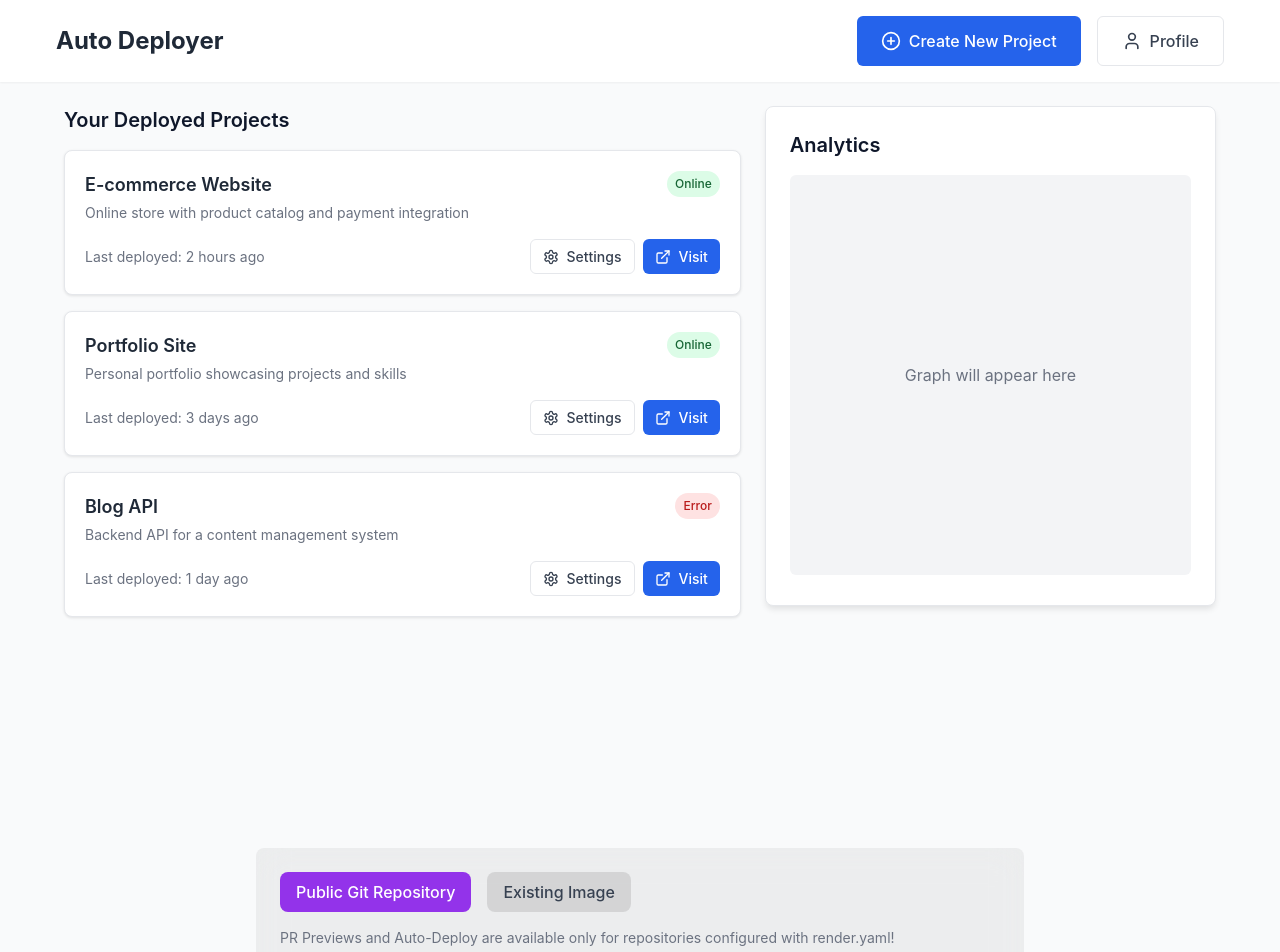
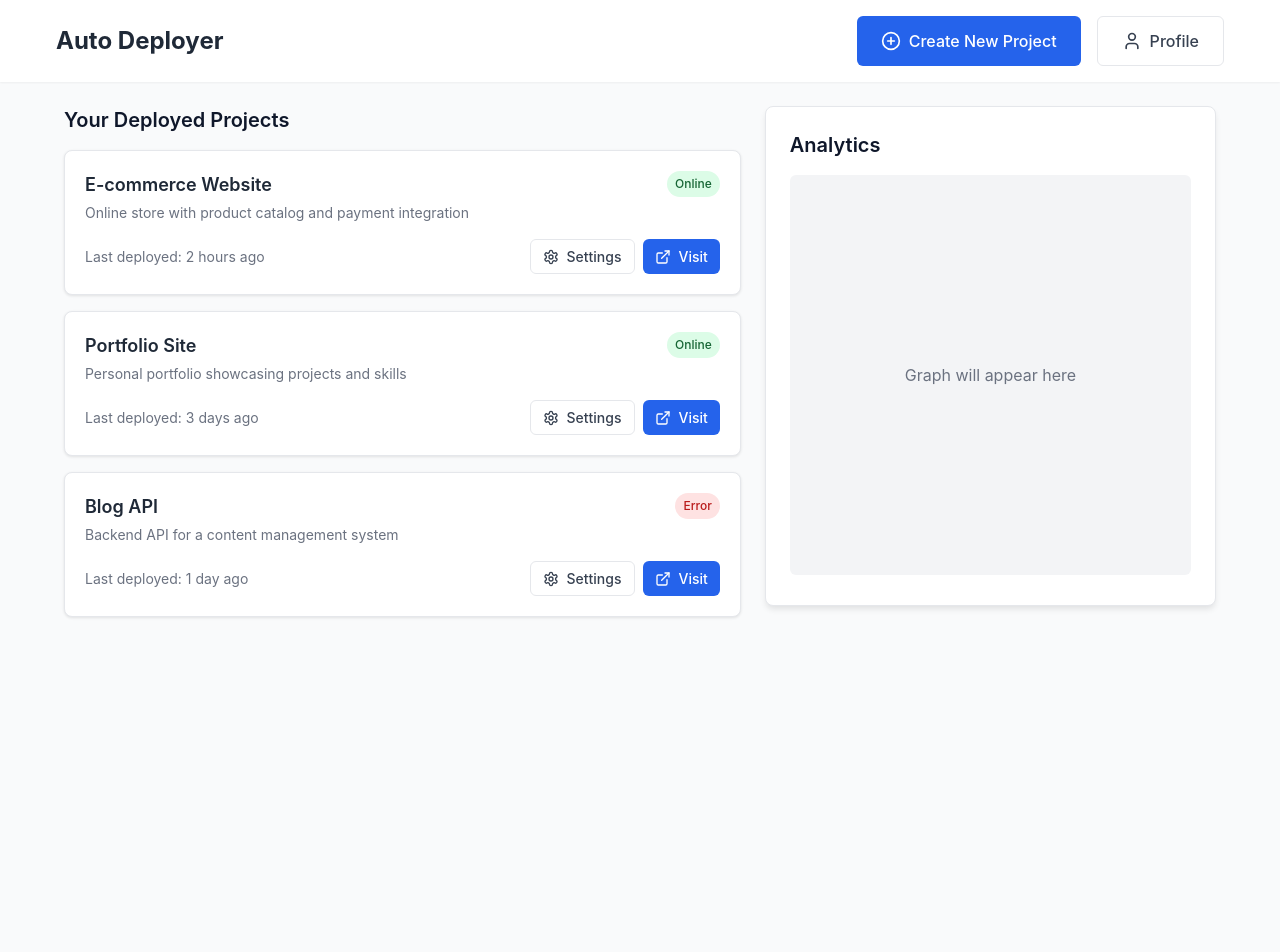
Before and after one commit to vansh-9878/AutoDeployer, a React (Vite) app: page / in a window 1280 px wide. Shown: the top 952 px of the page. After the commit the page ends 800 px from the top, so only its background shows below. Built offline with nearby package versions, Linux system fonts and the light colour scheme.

Commit message:
feat: navigate to new project page

```diff
--- a/package.json
+++ b/package.json
@@ -12,7 +12,8 @@
   "dependencies": {
     "lucide-react": "^0.479.0",
     "react": "^19.0.0",
-    "react-dom": "^19.0.0"
+    "react-dom": "^19.0.0",
+    "react-router-dom": "^7.3.0"
   },
   "devDependencies": {
     "@eslint/js": "^9.21.0",
--- a/src/App.jsx
+++ b/src/App.jsx
@@ -1,19 +1,16 @@
-import { useState } from 'react'
-
-import HomePage from './components/page'
+import { BrowserRouter as Router, Routes, Route } from "react-router-dom";
+import HomePage from "./components/page";
 import { NewProjectPage } from "./components/NewProject/NewProjectPage.jsx";
 
-
 function App() {
-
   return (
-    <>
-      <div className="min-h-screen bg-gray-50">
-        <HomePage />
-        <NewProjectPage />
-      </div>
-    </>
-  )
+    <Router>
+      <Routes>
+        <Route path="/" element={<HomePage />} />
+        <Route path="/new-project" element={<NewProjectPage />} />
+      </Routes>
+    </Router>
+  );
 }
 
-export default App
+export default App;
--- a/src/components/page.jsx
+++ b/src/components/page.jsx
@@ -1,14 +1,14 @@
-import { PlusCircle, User } from "lucide-react"
-import "./styles.css"
-import ProjectList from "./project-list"
+import { PlusCircle, User } from "lucide-react";
+import { useNavigate } from "react-router-dom";
+import "./styles.css";
+import ProjectList from "./project-list";
 
-// Dummy projects data
 const dummyProjects = [
   {
     id: "1",
     name: "E-commerce Website",
     description: "Online store with product catalog and payment integration",
-    status: "online" ,
+    status: "online",
     lastDeployed: "2 hours ago",
     url: "https://ecommerce-example.vercel.app",
   },
@@ -16,7 +16,7 @@ const dummyProjects = [
     id: "2",
     name: "Portfolio Site",
     description: "Personal portfolio showcasing projects and skills",
-    status: "online" ,
+    status: "online",
     lastDeployed: "3 days ago",
     url: "https://portfolio-example.vercel.app",
   },
@@ -28,17 +28,18 @@ const dummyProjects = [
     lastDeployed: "1 day ago",
     url: "https://blog-api-example.vercel.app",
   },
-]
+];
 
 export default function HomePage() {
+  const navigate = useNavigate(); // Initialize navigation
+
   return (
     <div className="min-h-screen bg-gray-50">
-      {/* Navigation Bar */}
       <nav className="nav">
         <div className="container flex justify-between items-center">
           <h1 className="text-2xl font-bold text-gray-800">Auto Deployer</h1>
           <div className="flex gap-4">
-            <button className="btn btn-lg btn-primary">
+            <button onClick={() => navigate("/new-project")} className="btn btn-lg btn-primary">
               <PlusCircle className="mr-2 h-5 w-5" />
               Create New Project
             </button>
@@ -50,16 +51,12 @@ export default function HomePage() {
         </div>
       </nav>
 
-      {/* Main Content */}
       <main className="main container">
         <div className="flex flex-col md-flex-row gap-6">
-          {/* Projects List (60%) */}
           <div className="md-w-3-5">
             <h2 className="text-xl font-semibold mb-4">Your Deployed Projects</h2>
             <ProjectList projects={dummyProjects} />
           </div>
-
-          {/* Graph Area (40%) - Fixed on scroll */}
           <div className="md-w-2-5">
             <div className="analytics sticky">
               <h2 className="text-xl font-semibold mb-4">Analytics</h2>
@@ -71,5 +68,5 @@ export default function HomePage() {
         </div>
       </main>
     </div>
-  )
+  );
 }
```
Also changed, not shown: 1 other file (tests, documents, lock files or other folders).
